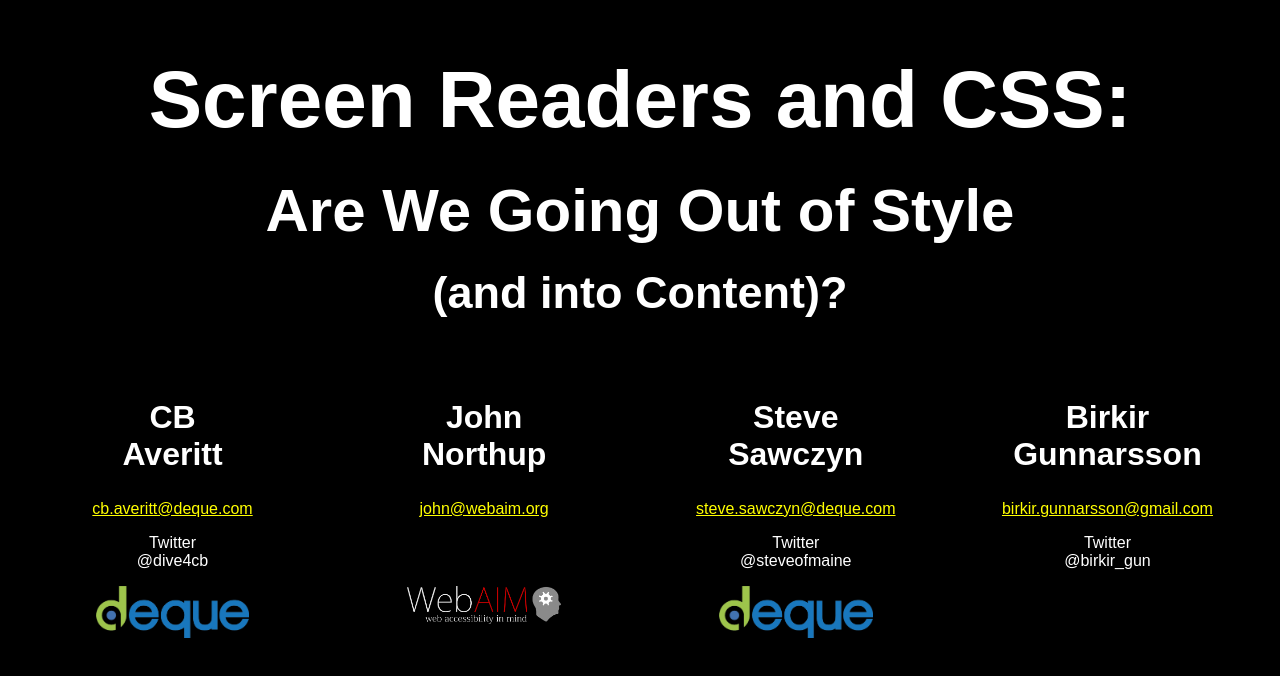
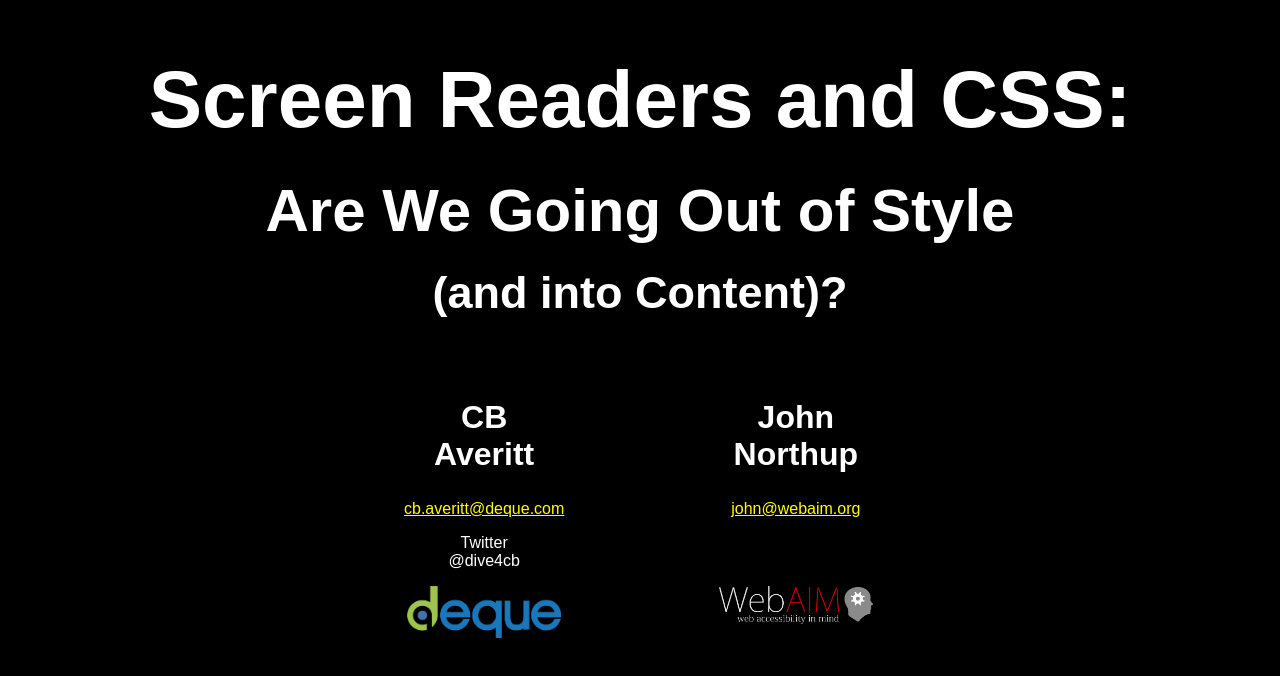
Before and after one commit to dive4cb/dive4cb.github.io, a plain HTML site: page title.html in a window 1280 px wide. Drawn offline with Linux system fonts and the light colour scheme.

Commit message:
Removed Trainers

```diff
--- a/title.html
+++ b/title.html
@@ -29,20 +29,7 @@
 			<p>&nbsp;<br />&nbsp;</p>
 			<img src="webaim.png" alt="WebAIM">
 		</div>
- 		<hr>
-		<div>
-			<img src="steve.png" alt="Steve Sawczyn">
-			<h2>Steve<br />Sawczyn</h2>
-			<p><a href="mailto:steve.sawczyn@deque.com">steve.sawczyn@deque.com</a></p>
-			<p>Twitter<br />@steveofmaine</p>
-			<img src="deque.png" alt="Deque">
-		</div>
-		<hr>
-    <div>
-			<h2>Birkir<br />Gunnarsson</h2>
-			<p><a href="mailto:steve.sawczyn@deque.com">birkir.gunnarsson@gmail.com</a></p>
-			<p>Twitter<br />@birkir_gun</p>
-		</div>
+
 	</body>
 
 </html>
```
